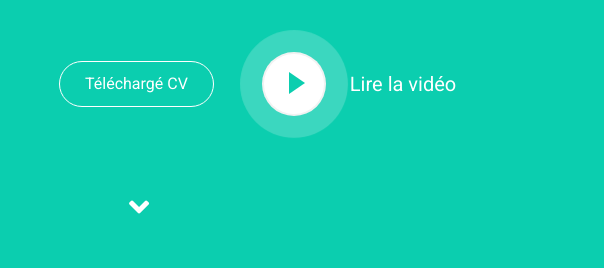
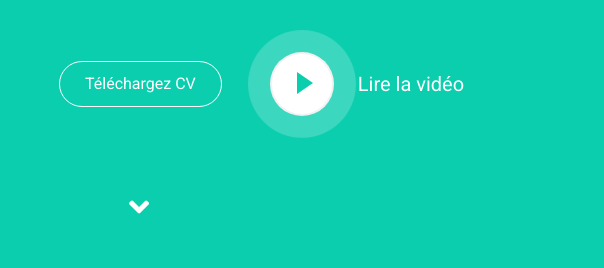
Before and after one commit to luce1219/mon-porfolio, a plain HTML site: page index.html in a window 1280 px wide. Shown: the part 532-800 px from the top of the page, 501-1105 px from the left. Drawn offline with nearby package versions, Linux system fonts and the light colour scheme.

Commit message:
ajouter le cv

```diff
--- a/index.html
+++ b/index.html
@@ -85,7 +85,7 @@
                     <h1 class="typed-text-output d-inline font-weight-lighter text-white"></h1>
                     <div class="typed-text d-none">je suis Dévéloppeuse Web et Web Mobile </div>
                     <div class="d-flex align-items-center justify-content-center justify-content-lg-start pt-5">
-                        <a href="" class="btn btn-outline-light mr-5">Téléchargé CV</a>
+                        <a href="/img/CV Professionnel Simple pastel et féminin Beige et marron  (4).pdf" class="btn btn-outline-light mr-5">Téléchargez CV</a>
                         <button type="button" class="btn-play" data-toggle="modal"
                             data-src="https://www.youtube.com/embed/DWRcNpR6Kdc" data-target="#videoModal">
                             <span></span>
```
Also changed, not shown: 1 other file.
